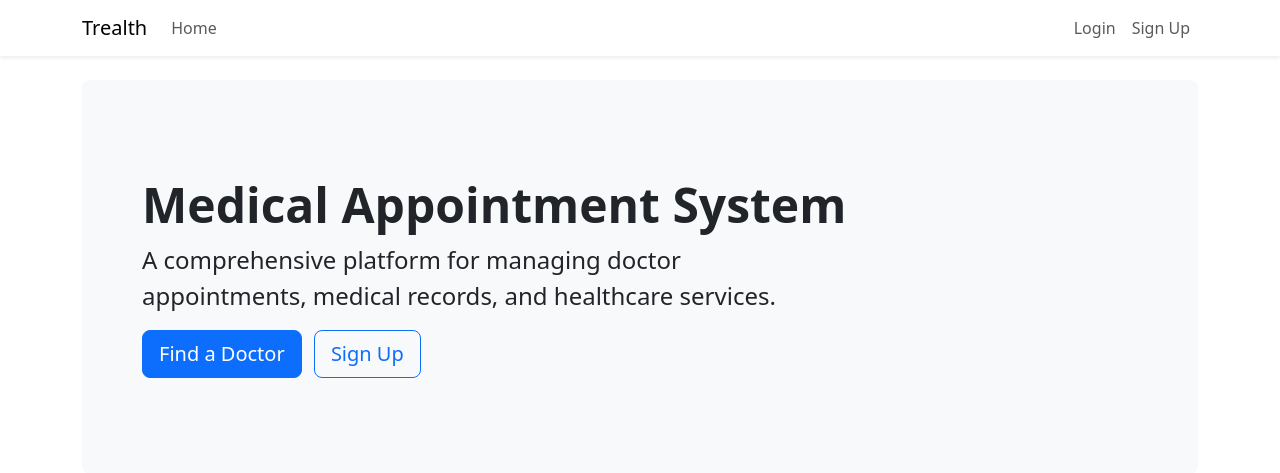
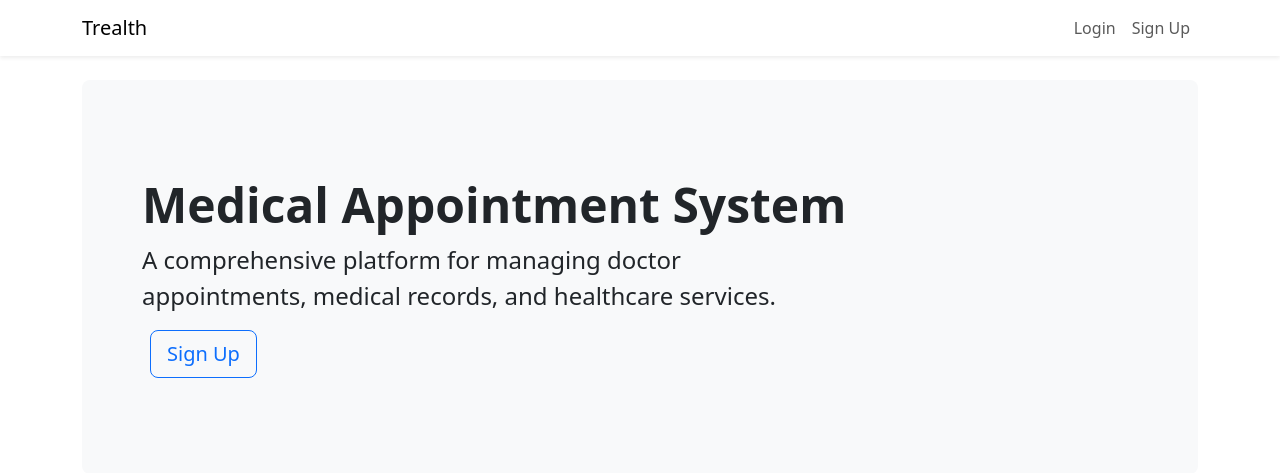
Before and after one commit to MyProject000/Trealth, a Django app: page / in a window 1280 px wide. Shown: the top 473 px of the page. Run offline with Django 5.2, Linux system fonts and the light colour scheme; data comes from the database, SQL or seed files in the repository; both versions use the stored data as it was after the commit.

Commit message:
commit of Trealth

```diff
--- a/medbooker_project/templates/base.html
+++ b/medbooker_project/templates/base.html
@@ -40,9 +40,17 @@
             </button>
             <div class="collapse navbar-collapse" id="navbarNav">
                 <ul class="navbar-nav me-auto">
-                    <li class="nav-item">
-                        <a class="nav-link" href="{% url 'core:home' %}">Home</a>
-                    </li>
+                    {% if user.is_authenticated %}
+                    {% if user.user_type == 'doctor' %}
+                        <li class="nav-item">
+                            <a class="nav-link" href="{% url 'doctors:dashboard' %}">Home</a>
+                        </li>
+                    {% elif user.user_type == 'patient' %}
+                        <li class="nav-item">
+                            <a class="nav-link" href="{% url 'patients:dashboard' %}">Home</a>
+                        </li>
+                        {% endif %}
+                    {% endif %}
                     {% if user.is_authenticated and user.user_type == 'patient' %}
                     <li class="nav-item">
                         <a class="nav-link" href="{% url 'core:find_doctor' %}">Find Doctor</a>
--- a/medbooker_project/templates/core/home.html
+++ b/medbooker_project/templates/core/home.html
@@ -9,7 +9,9 @@
             <div class="container-fluid py-5">
                 <h1 class="display-5 fw-bold">Medical Appointment System</h1>
                 <p class="col-md-8 fs-4">A comprehensive platform for managing doctor appointments, medical records, and healthcare services.</p>
+                {% if user.is_authenticated and user.user_type == 'patient' %}
                 <a href="{% url 'core:find_doctor' %}" class="btn btn-primary btn-lg">Find a Doctor</a>
+                {% endif %}
                 {% if not user.is_authenticated %}
                 <a href="{% url 'accounts:signup' %}" class="btn btn-outline-primary btn-lg ms-2">Sign Up</a>
                 {% endif %}
```
Also changed, not shown: medbooker_project/db.sqlite3.
